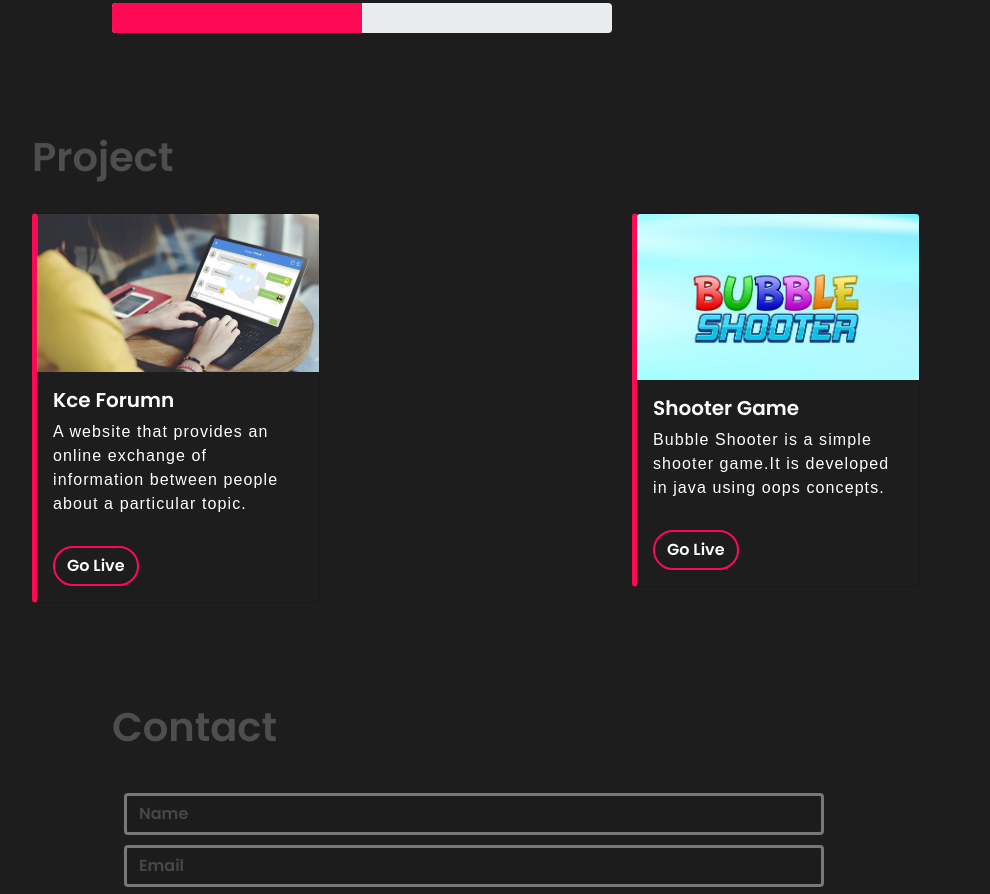
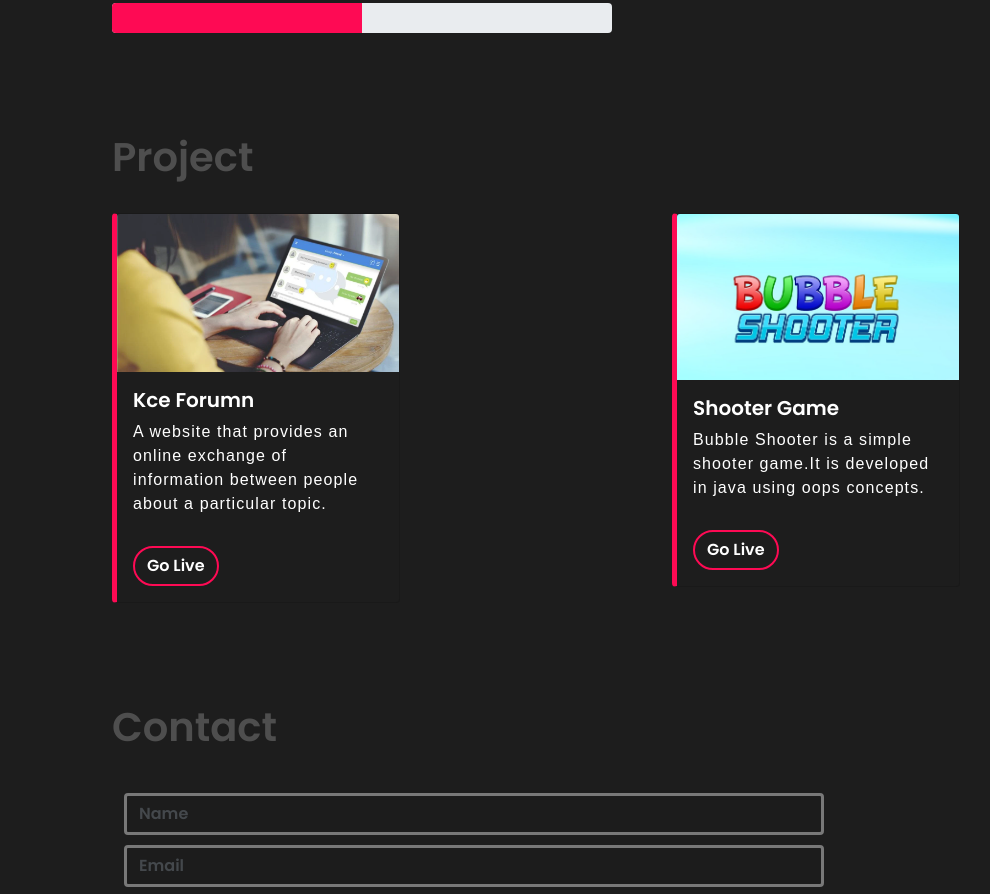
Before and after one commit to Surya1612/Surya1612.github.io, a plain HTML site: page index.html in a window 1280 px wide. Shown: the part 1957-2851 px from the top of the page, without its empty margins (60-1050 px from the left). Drawn offline with nearby package versions, Linux system fonts and the light colour scheme; a web font is replaced by a local one.

Commit message:
Update style.css

```diff
--- a/style.css
+++ b/style.css
@@ -183,7 +183,7 @@ body {
 #about,
 #skills,
 #contact,
-#Project {
+#project {
     margin-left: 80px;
 }
 
```
